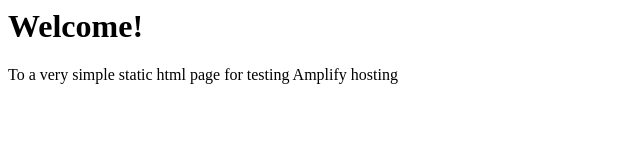
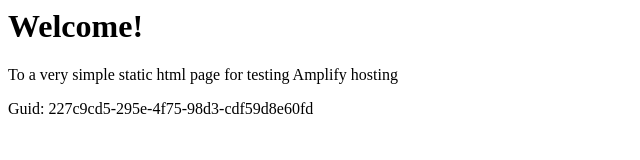
Before and after one commit to aws-aemilia-dub/Github-PR-Commit-Integration-Test-DoNotTouch-v1-prod-eu-west-1, a website: page src/index.html in a window 1280 px wide. Shown: the whole page, without its empty margins (0-640 px from the left). Drawn offline with Linux system fonts and the light colour scheme.

Commit message:
commit from integ tests

```diff
--- a/src/index.html
+++ b/src/index.html
@@ -1,3 +1,5 @@
+
+
 <html lang="en">
 
 <head>
@@ -10,6 +12,6 @@
 <body>
     <h1>Welcome!</h1>
     <p>To a very simple static html page for testing Amplify hosting</p>
-</body>
+    <p>Guid: 227c9cd5-295e-4f75-98d3-cdf59d8e60fd</p></body>
 
 </html>
```
